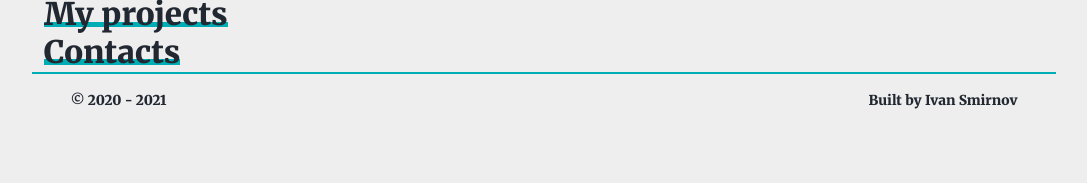
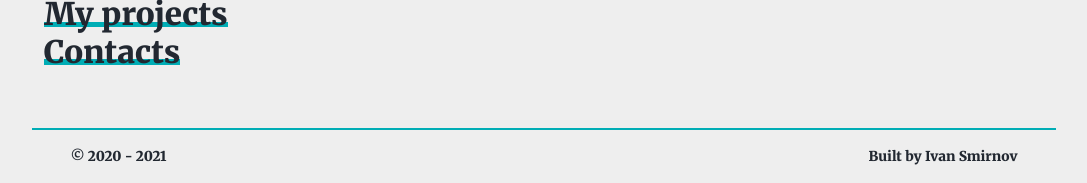
Before and after one commit to xsmirx/xsmirx.com, a Gatsby site: page / in a window 1280 px wide. Shown: the part 1401-1584 px from the top of the page, without its empty margins (96-1183 px from the left). Before the commit the page ends 1528 px from the top, so only its background shows below. Built offline with nearby package versions, Linux system fonts and the light colour scheme; Gatsby itself is replaced by a stand-in of ours.

Commit message:
added StyledSection

```diff
--- a/src/components/Contacts/Contacts.jsx
+++ b/src/components/Contacts/Contacts.jsx
@@ -1,10 +1,14 @@
 import React from "react";
+import StyledSectionTitle from "../../styles/StyledSectionTitle";
+import StyledSection from "./../../styles/StyledSection";
 
 const Contacts = () => {
   return (
-    <div>
-      <h2>Contacts</h2>
-    </div>
+    <StyledSection>
+      <StyledSectionTitle>
+        <h2>Contacts</h2>
+      </StyledSectionTitle>
+    </StyledSection>
   );
 };
 
```
